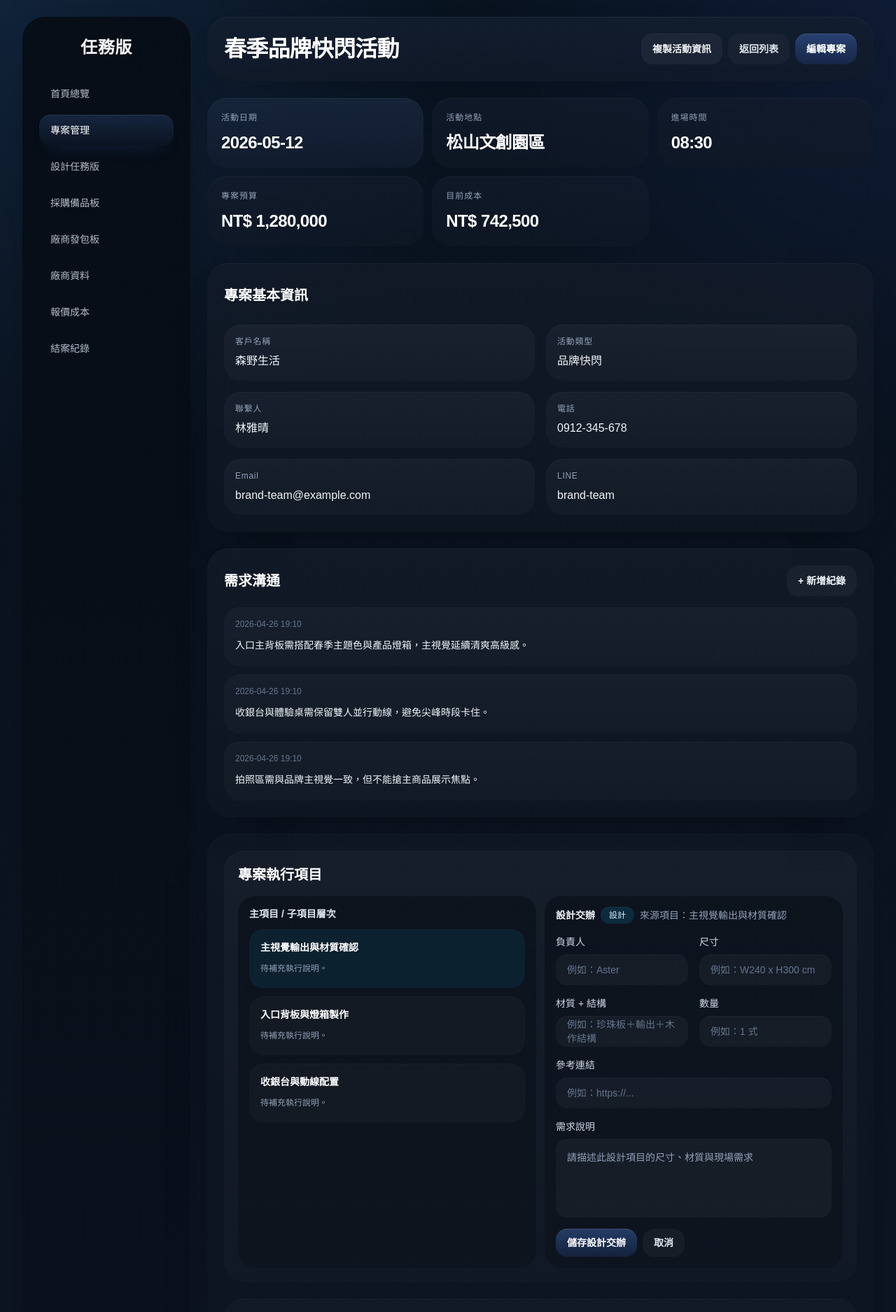
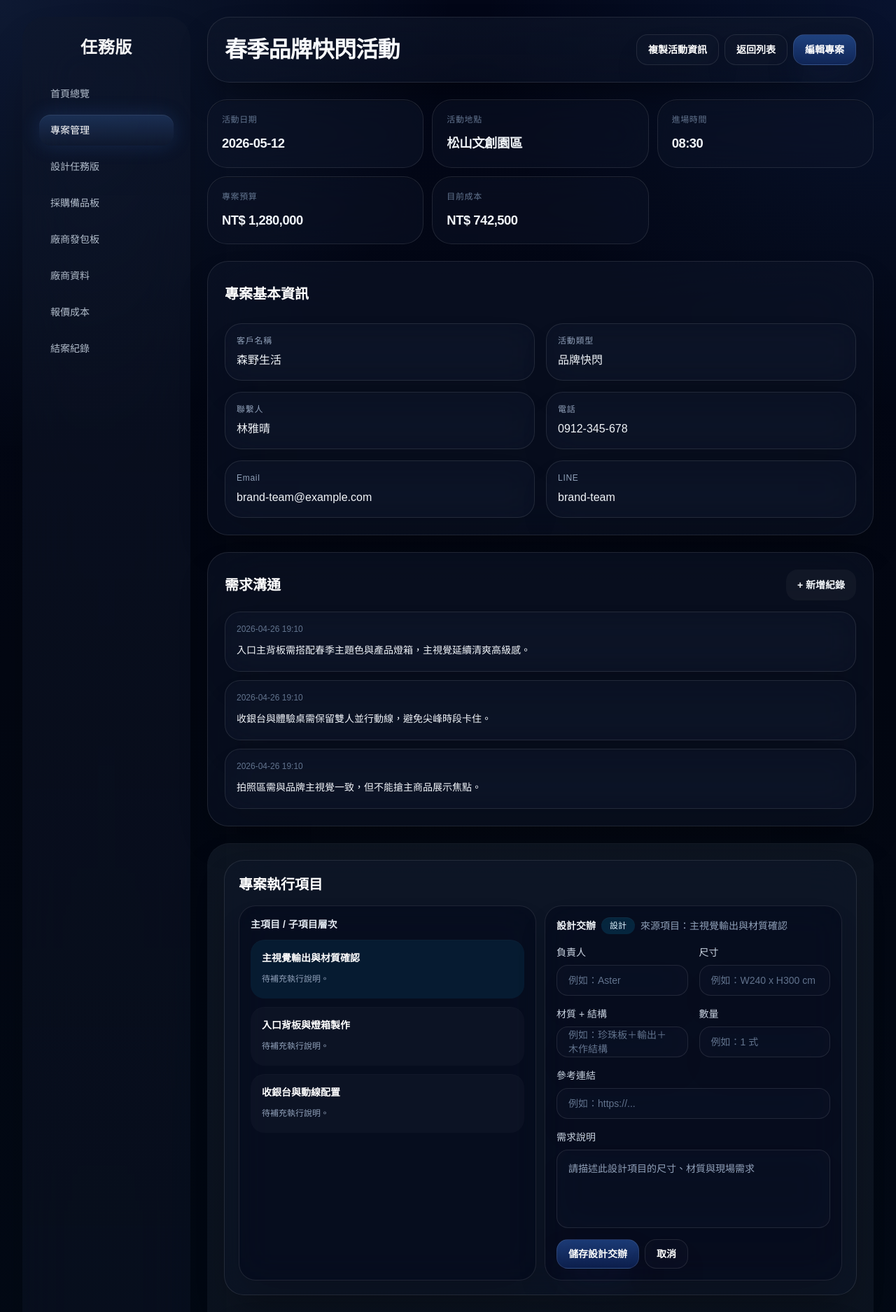
Before and after one commit to willy841/projectflow, a Next.js app in the folder project-mgmt/: page /blueprints/project-detail-v1 in a window 1280 px wide. Shown: the top 1875 px of the page at 70% size. Built offline with nearby package versions, Linux system fonts and the light colour scheme.

Commit message:
style: polish blueprint with glass surfaces and deeper blue-gray tones

```diff
--- a/project-mgmt/src/app/blueprints/project-detail-v1/page.tsx
+++ b/project-mgmt/src/app/blueprints/project-detail-v1/page.tsx
@@ -51,9 +51,9 @@ export default function ProjectDetailBlueprintV1Page() {
   ];
 
   return (
-    <main className="min-h-screen bg-[radial-gradient(circle_at_top_left,rgba(74,144,226,0.14),transparent_24%),radial-gradient(circle_at_top_right,rgba(80,120,255,0.1),transparent_22%),linear-gradient(180deg,#07111d_0%,#0b1320_42%,#0f1724_100%)] text-slate-100">
+    <main className="min-h-screen bg-[radial-gradient(circle_at_top_left,rgba(96,165,250,0.12),transparent_22%),radial-gradient(circle_at_top_right,rgba(59,130,246,0.1),transparent_20%),radial-gradient(circle_at_bottom,rgba(37,99,235,0.08),transparent_26%),linear-gradient(180deg,#020617_0%,#030712_36%,#020b17_100%)] text-slate-100">
       <div className="mx-auto flex min-h-screen w-full max-w-[1680px] gap-6 px-4 py-6 lg:px-6 xl:px-8">
-        <aside className="hidden w-60 shrink-0 rounded-[32px] bg-[linear-gradient(180deg,rgba(6,12,20,0.92),rgba(10,18,30,0.88))] p-6 text-white shadow-[0_32px_80px_-44px_rgba(0,0,0,0.7)] lg:flex lg:min-h-[calc(100vh-3rem)] lg:flex-col">
+        <aside className="hidden w-60 shrink-0 rounded-[32px] bg-[linear-gradient(180deg,rgba(15,23,42,0.52),rgba(15,23,42,0.34))] p-6 text-white shadow-[0_32px_80px_-44px_rgba(0,0,0,0.7)] backdrop-blur-2xl lg:flex lg:min-h-[calc(100vh-3rem)] lg:flex-col">
           <div className="mb-6 flex min-h-10 items-center justify-center text-center">
             <h1 className="text-2xl font-semibold tracking-wide text-white/96">任務版</h1>
           </div>
@@ -64,8 +64,8 @@ export default function ProjectDetailBlueprintV1Page() {
                 key={item}
                 className={`rounded-2xl px-4 py-3 transition ${
                   index === 1
-                    ? 'bg-[linear-gradient(180deg,rgba(75,132,220,0.2),rgba(34,53,92,0.14))] text-white shadow-[inset_0_1px_0_rgba(255,255,255,0.08),0_12px_28px_-18px_rgba(59,130,246,0.48)]'
-                    : 'text-slate-300/88 hover:bg-white/6'
+                    ? 'bg-[linear-gradient(180deg,rgba(75,132,220,0.24),rgba(34,53,92,0.12))] text-white shadow-[inset_0_1px_0_rgba(255,255,255,0.08),0_0_28px_rgba(59,130,246,0.18)]'
+                    : 'text-slate-300/88 hover:bg-white/6 hover:shadow-[0_0_22px_rgba(96,165,250,0.08)]'
                 }`}
               >
                 {item}
@@ -73,24 +73,24 @@ export default function ProjectDetailBlueprintV1Page() {
             ))}
           </nav>
 
-          <div className="mt-auto rounded-2xl bg-white/[0.04] p-4 shadow-[inset_0_1px_0_rgba(255,255,255,0.04)]" />
+          <div className="mt-auto rounded-2xl bg-white/[0.03] p-4 shadow-[inset_0_1px_0_rgba(255,255,255,0.04)] backdrop-blur-xl" />
         </aside>
 
         <section className="flex-1 space-y-6">
-          <header className="rounded-[32px] bg-[linear-gradient(180deg,rgba(18,29,46,0.9),rgba(16,25,40,0.84))] p-5 shadow-[0_28px_72px_-42px_rgba(0,0,0,0.76),inset_0_1px_0_rgba(255,255,255,0.05)] xl:p-6">
+          <header className="rounded-[32px] border border-white/10 bg-[linear-gradient(180deg,rgba(15,23,42,0.62),rgba(15,23,42,0.42))] p-5 shadow-2xl shadow-black/40 backdrop-blur-2xl xl:p-6">
             <div className="flex flex-col gap-5 xl:flex-row xl:items-center xl:justify-between">
               <div className="min-w-0 flex-1">
-                <h2 className="text-3xl font-semibold tracking-tight text-white xl:text-[2rem]">春季品牌快閃活動</h2>
+                <h2 className="text-3xl font-semibold tracking-tight text-slate-50 xl:text-[2rem]">春季品牌快閃活動</h2>
               </div>
 
               <div className="flex flex-wrap items-center gap-2 xl:justify-end">
-                <button className="inline-flex h-11 items-center justify-center rounded-2xl bg-white/[0.05] px-4 text-sm font-semibold text-white/92 shadow-[inset_0_1px_0_rgba(255,255,255,0.04)] transition hover:bg-white/[0.08]">
+                <button className="inline-flex h-11 items-center justify-center rounded-2xl border border-white/10 bg-slate-900/50 px-4 text-sm font-semibold text-slate-100 shadow-2xl shadow-black/20 backdrop-blur-xl transition hover:bg-slate-900/70 hover:shadow-[0_0_24px_rgba(96,165,250,0.16)]">
                   複製活動資訊
                 </button>
-                <button className="inline-flex h-11 items-center justify-center rounded-2xl bg-white/[0.03] px-4 text-sm font-semibold text-slate-200 transition hover:bg-white/[0.06]">
+                <button className="inline-flex h-11 items-center justify-center rounded-2xl border border-white/10 bg-slate-900/40 px-4 text-sm font-semibold text-slate-200 shadow-2xl shadow-black/15 backdrop-blur-xl transition hover:bg-slate-900/60 hover:shadow-[0_0_20px_rgba(96,165,250,0.12)]">
                   返回列表
                 </button>
-                <button className="inline-flex h-11 items-center justify-center rounded-2xl bg-[linear-gradient(180deg,rgba(87,145,255,0.32),rgba(39,79,170,0.22))] px-4 text-sm font-semibold text-white shadow-[0_18px_38px_-24px_rgba(59,130,246,0.64),inset_0_1px_0_rgba(255,255,255,0.1)] transition hover:brightness-105">
+                <button className="inline-flex h-11 items-center justify-center rounded-2xl border border-white/10 bg-[linear-gradient(180deg,rgba(59,130,246,0.42),rgba(37,99,235,0.24))] px-4 text-sm font-semibold text-white shadow-2xl shadow-blue-950/40 backdrop-blur-xl transition hover:brightness-105 hover:shadow-[0_0_28px_rgba(96,165,250,0.24)]">
                   編輯專案
                 </button>
               </div>
@@ -103,18 +103,18 @@ export default function ProjectDetailBlueprintV1Page() {
                 key={item.label}
                 className={`rounded-[28px] p-5 shadow-[inset_0_1px_0_rgba(255,255,255,0.04)] ${
                   index === 0
-                    ? 'bg-[linear-gradient(180deg,rgba(23,37,58,0.92),rgba(17,28,46,0.86))] shadow-[0_22px_48px_-34px_rgba(0,0,0,0.78),inset_0_1px_0_rgba(255,255,255,0.05)]'
-                    : 'bg-[linear-gradient(180deg,rgba(18,27,43,0.74),rgba(15,24,37,0.68))]'
+                    ? 'border border-white/10 bg-slate-900/50 shadow-2xl shadow-black/35 backdrop-blur-xl'
+                    : 'border border-white/10 bg-slate-900/40 shadow-2xl shadow-black/25 backdrop-blur-xl'
                 }`}
               >
-                <p className="text-xs font-medium tracking-[0.08em] text-slate-400">{item.label}</p>
-                <p className="mt-3 text-2xl font-semibold tracking-tight text-white">{item.value}</p>
+                <p className="text-xs font-medium uppercase tracking-wider text-slate-500">{item.label}</p>
+                <p className="mt-3 text-[1.15rem] font-semibold tracking-tight text-slate-100">{item.value}</p>
               </article>
             ))}
           </section>
 
           <section className="grid gap-6 2xl:grid-cols-[minmax(0,1.08fr)_minmax(360px,0.92fr)]">
-            <article className="rounded-[30px] bg-[linear-gradient(180deg,rgba(18,26,40,0.84),rgba(14,22,34,0.78))] p-6 shadow-[0_24px_56px_-38px_rgba(0,0,0,0.72),inset_0_1px_0_rgba(255,255,255,0.035)]">
+            <article className="rounded-[30px] border border-white/10 bg-slate-900/50 p-6 shadow-2xl shadow-black/30 backdrop-blur-2xl">
               <div className="mb-5 flex min-h-11 items-center">
                 <div className="min-w-0">
                   <h3 className="text-xl font-semibold leading-none text-white">專案基本資訊</h3>
@@ -123,7 +123,7 @@ export default function ProjectDetailBlueprintV1Page() {
 
               <div className="grid gap-4 md:grid-cols-2">
                 {infoItems.map(([label, value]) => (
-                  <div key={label} className="rounded-[24px] bg-[linear-gradient(180deg,rgba(255,255,255,0.04),rgba(255,255,255,0.022))] px-4 py-4 shadow-[inset_0_1px_0_rgba(255,255,255,0.03)]">
+                  <div key={label} className="rounded-[24px] border border-white/10 bg-slate-900/40 px-4 py-4 shadow-2xl shadow-black/15 backdrop-blur-xl">
                     <p className="text-xs font-medium tracking-[0.06em] text-slate-400">{label}</p>
                     <p className="mt-2 font-medium text-slate-100">{value}</p>
                   </div>
@@ -131,7 +131,7 @@ export default function ProjectDetailBlueprintV1Page() {
               </div>
             </article>
 
-            <article className="rounded-[30px] bg-[linear-gradient(180deg,rgba(18,26,40,0.84),rgba(14,22,34,0.78))] p-6 shadow-[0_24px_56px_-38px_rgba(0,0,0,0.72),inset_0_1px_0_rgba(255,255,255,0.035)]">
+            <article className="rounded-[30px] border border-white/10 bg-slate-900/50 p-6 shadow-2xl shadow-black/30 backdrop-blur-2xl">
               <div className="mb-4 flex min-h-11 flex-col gap-3 sm:flex-row sm:items-center sm:justify-between">
                 <div className="min-w-0">
                   <h3 className="text-xl font-semibold leading-none text-white">需求溝通</h3>
@@ -143,7 +143,7 @@ export default function ProjectDetailBlueprintV1Page() {
 
               <div className="space-y-3">
                 {requirementItems.map((item, index) => (
-                  <div key={index} className="rounded-[22px] bg-[linear-gradient(180deg,rgba(255,255,255,0.032),rgba(255,255,255,0.018))] px-4 py-4 shadow-[inset_0_1px_0_rgba(255,255,255,0.025)]">
+                  <div key={index} className="rounded-[22px] border border-white/10 bg-slate-900/40 px-4 py-4 shadow-2xl shadow-black/15 backdrop-blur-xl hover:shadow-[0_0_24px_rgba(96,165,250,0.12)] transition-shadow">
                     <p className="text-xs font-medium text-slate-500">2026-04-26 19:10</p>
                     <p className="mt-2 text-sm leading-7 text-slate-100">{item}</p>
                   </div>
@@ -153,7 +153,7 @@ export default function ProjectDetailBlueprintV1Page() {
           </section>
 
           <section className="space-y-6 rounded-[32px] bg-[linear-gradient(180deg,rgba(15,23,36,0.88),rgba(11,18,30,0.8))] p-6 shadow-[0_30px_70px_-42px_rgba(0,0,0,0.8),inset_0_1px_0_rgba(255,255,255,0.03)]">
-            <div className="rounded-[28px] bg-[linear-gradient(180deg,rgba(255,255,255,0.03),rgba(255,255,255,0.016))] p-5 shadow-[inset_0_1px_0_rgba(255,255,255,0.025)]">
+            <div className="rounded-[28px] border border-white/10 bg-slate-900/45 p-5 shadow-2xl shadow-black/25 backdrop-blur-xl">
               <div className="mb-4 flex items-center justify-between gap-3">
                 <div>
                   <h3 className="text-xl font-semibold text-white">專案執行項目</h3>
@@ -161,7 +161,7 @@ export default function ProjectDetailBlueprintV1Page() {
               </div>
 
               <div className="grid gap-3 lg:grid-cols-2">
-                <div className="rounded-[24px] bg-[linear-gradient(180deg,rgba(10,16,26,0.76),rgba(12,18,27,0.66))] p-4 shadow-[inset_0_1px_0_rgba(255,255,255,0.025)]">
+                <div className="rounded-[24px] border border-white/10 bg-slate-950/45 p-4 shadow-2xl shadow-black/20 backdrop-blur-xl">
                   <div className="mb-3 text-sm font-semibold text-slate-200">主項目 / 子項目層次</div>
                   <div className="space-y-3">
                     {['主視覺輸出與材質確認', '入口背板與燈箱製作', '收銀台與動線配置'].map((item, index) => (
@@ -173,7 +173,7 @@ export default function ProjectDetailBlueprintV1Page() {
                   </div>
                 </div>
 
-                <div className="rounded-[24px] bg-[linear-gradient(180deg,rgba(10,16,26,0.76),rgba(12,18,27,0.66))] p-4 shadow-[inset_0_1px_0_rgba(255,255,255,0.025)]">
+                <div className="rounded-[24px] border border-white/10 bg-slate-950/45 p-4 shadow-2xl shadow-black/20 backdrop-blur-xl">
                   <div className="mb-4 flex flex-wrap items-center gap-2">
                     <p className="text-sm font-semibold text-slate-100">設計交辦</p>
                     <span className="inline-flex items-center justify-center rounded-full bg-sky-400/14 px-3 py-1 text-xs font-medium text-sky-100 shadow-[inset_0_1px_0_rgba(255,255,255,0.04)]">
@@ -186,7 +186,7 @@ export default function ProjectDetailBlueprintV1Page() {
                     {designFormFields.map(([label, placeholder]) => (
                       <label key={label} className="flex flex-col gap-2">
                         <span className="text-sm font-medium text-slate-300">{label}</span>
-                        <div className="h-11 rounded-2xl bg-white/[0.04] px-4 text-sm text-slate-500 shadow-[inset_0_1px_0_rgba(255,255,255,0.03)] flex items-center">
+                        <div className="flex h-11 items-center rounded-2xl border border-white/10 bg-slate-900/45 px-4 text-sm text-slate-500 shadow-2xl shadow-black/10 backdrop-blur-xl">
                           {placeholder}
                         </div>
                       </label>
@@ -194,24 +194,24 @@ export default function ProjectDetailBlueprintV1Page() {
 
                     <label className="flex flex-col gap-2 md:col-span-2">
                       <span className="text-sm font-medium text-slate-300">參考連結</span>
-                      <div className="h-11 rounded-2xl bg-white/[0.04] px-4 text-sm text-slate-500 shadow-[inset_0_1px_0_rgba(255,255,255,0.03)] flex items-center">
+                      <div className="flex h-11 items-center rounded-2xl border border-white/10 bg-slate-900/45 px-4 text-sm text-slate-500 shadow-2xl shadow-black/10 backdrop-blur-xl">
                         例如：https://...
                       </div>
                     </label>
 
                     <label className="flex flex-col gap-2 md:col-span-2">
                       <span className="text-sm font-medium text-slate-300">需求說明</span>
-                      <div className="min-h-28 rounded-2xl bg-white/[0.04] px-4 py-3 text-sm leading-7 text-slate-400 shadow-[inset_0_1px_0_rgba(255,255,255,0.03)]">
+                      <div className="min-h-28 rounded-2xl border border-white/10 bg-slate-900/45 px-4 py-3 text-sm leading-7 text-slate-400 shadow-2xl shadow-black/10 backdrop-blur-xl">
                         請描述此設計項目的尺寸、材質與現場需求
                       </div>
                     </label>
                   </div>
 
                   <div className="mt-4 flex flex-wrap gap-2">
-                    <button className="inline-flex items-center justify-center rounded-2xl bg-[linear-gradient(180deg,rgba(87,145,255,0.32),rgba(39,79,170,0.22))] px-4 py-2.5 text-sm font-semibold text-white shadow-[0_18px_38px_-24px_rgba(59,130,246,0.64),inset_0_1px_0_rgba(255,255,255,0.1)]">
+                    <button className="inline-flex items-center justify-center rounded-2xl border border-white/10 bg-[linear-gradient(180deg,rgba(59,130,246,0.42),rgba(37,99,235,0.24))] px-4 py-2.5 text-sm font-semibold text-white shadow-2xl shadow-blue-950/40 backdrop-blur-xl hover:shadow-[0_0_26px_rgba(96,165,250,0.24)] transition-shadow">
                       儲存設計交辦
                     </button>
-                    <button className="inline-flex items-center justify-center rounded-2xl bg-white/[0.04] px-4 py-2.5 text-sm font-semibold text-slate-200">
+                    <button className="inline-flex items-center justify-center rounded-2xl border border-white/10 bg-slate-900/40 px-4 py-2.5 text-sm font-semibold text-slate-200 shadow-2xl shadow-black/15 backdrop-blur-xl hover:shadow-[0_0_18px_rgba(96,165,250,0.1)] transition-shadow">
                       取消
                     </button>
                   </div>
@@ -219,7 +219,7 @@ export default function ProjectDetailBlueprintV1Page() {
               </div>
             </div>
 
-            <div className="rounded-[28px] bg-[linear-gradient(180deg,rgba(18,26,40,0.8),rgba(14,21,33,0.74))] p-5 shadow-[inset_0_1px_0_rgba(255,255,255,0.025)]">
+            <div className="rounded-[28px] border border-white/10 bg-slate-900/45 p-5 shadow-2xl shadow-black/25 backdrop-blur-xl">
               <div className="mb-5 flex flex-col gap-3 sm:flex-row sm:items-center sm:justify-between">
                 <div>
                   <h3 className="text-xl font-semibold text-white">專案分類檢視</h3>
```
